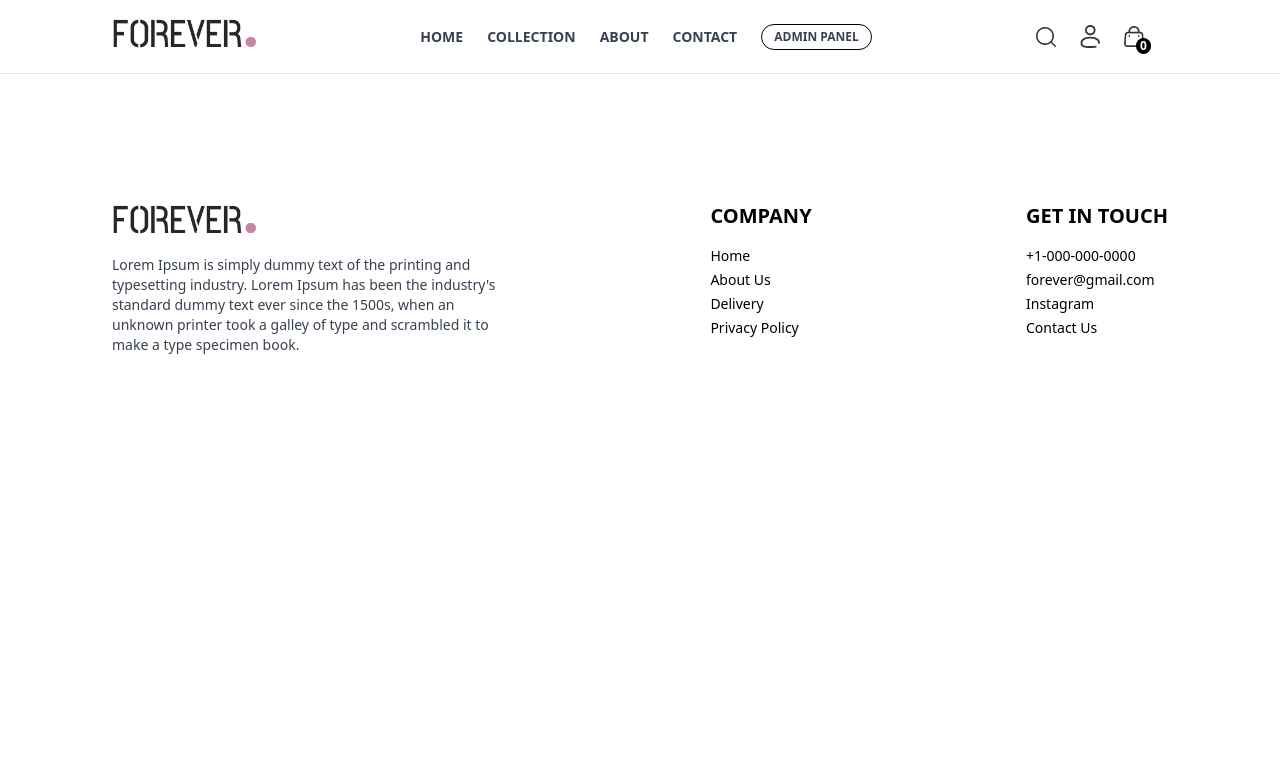
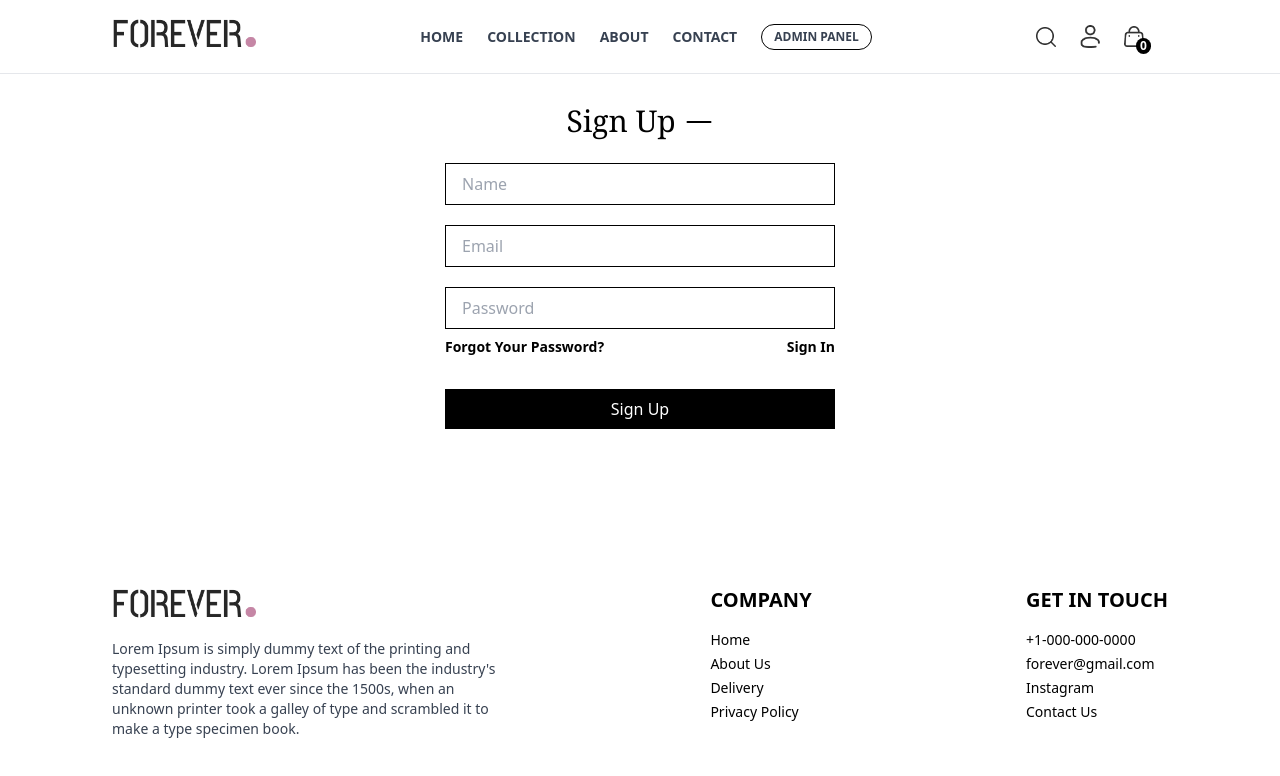
Before and after one commit to Lakshy-a/FOREVER_ECOMMERCE_FRONTEND, a React (Vite) app: page /signup in a window 1280 px wide. Shown: the top 776 px of the page. Built offline with nearby package versions, Linux system fonts and the light colour scheme.

Commit message:
Implemented login, sign up and forgot password page

```diff
--- a/package.json
+++ b/package.json
@@ -10,10 +10,13 @@
     "preview": "vite preview"
   },
   "dependencies": {
+    "@hookform/resolvers": "^3.9.0",
     "@reduxjs/toolkit": "^2.2.7",
     "react": "^18.3.1",
     "react-dom": "^18.3.1",
-    "react-redux": "^9.1.2"
+    "react-hook-form": "^7.53.0",
+    "react-redux": "^9.1.2",
+    "yup": "^1.4.0"
   },
   "devDependencies": {
     "@eslint/js": "^9.9.0",
--- a/src/App.jsx
+++ b/src/App.jsx
@@ -9,6 +9,10 @@ import PrivacyPolicy from "./Components/PrivacyPolicy";
 import DeliveryPolicy from "./Components/DeliveryPolicy";
 import ScrollToTop from "./Components/ScrollToTop";
 import CollectionPage from "./Components/CollectionPage"
+import Login from "./Components/Login";
+import SignUp from "./Components/SignUp";
+import ForgotPassword from "./Components/ForgotPassword"
+import ProductPage from "./Components/ProductPage";
 
 function App() {
   return (
@@ -24,6 +28,10 @@ function App() {
         <Route path="/privacyPolicy" element={<PrivacyPolicy />} />
         <Route path="/deliveryPolicy" element={<DeliveryPolicy />} />
         <Route path="/collection" element={<CollectionPage />} />
+        <Route path="/login" element={<Login />} />
+        <Route path="/signup" element={<SignUp />} />
+        <Route path="/forgotpassword" element={<ForgotPassword />} />
+        <Route path={`/product/:id`} element={<ProductPage />} />
       </Routes>
       <Footer />
     </>
--- a/src/Components/CollectionPage.jsx
+++ b/src/Components/CollectionPage.jsx
@@ -32,12 +32,6 @@ const CollectionPage = () => {
 
   const handleFilterClick = () => {
     setIsFilterOpen(!isFilterOpen);
-  };
-
-  const dispatch = useDispatch();
-
-  const handleCloseSearchBar = () => {
-    dispatch(closeSearchBar());
   };
 
   return (
--- /dev/null
+++ b/src/Components/ForgotPassword.jsx
@@ -0,0 +1,68 @@
+import React from "react";
+import { useForm, Controller } from "react-hook-form";
+import { GoHorizontalRule } from "react-icons/go";
+import { NavLink } from "react-router-dom";
+import { object, string } from "yup";
+import { yupResolver } from "@hookform/resolvers/yup";
+
+let signInSchema = object({
+  email: string().email("Invalid email").required("Email is required"),
+});
+
+const ForgotPassword = () => {
+  const {
+    register,
+    handleSubmit,
+    reset,
+    formState: { errors },
+  } = useForm({
+    resolver: yupResolver(signInSchema),
+  });
+
+  const handleClick = (data) => {
+    console.log(data);
+    reset();
+  };
+
+  return (
+    <>
+      <div className="w-full h-96 flex flex-col items-center justify-center">
+        <div className=" text-3xl flex items-center text-black font-serif">
+          Forgot Your Password
+          <span className="text-black ml-2">
+            <GoHorizontalRule />
+          </span>
+        </div>
+        <p className="mt-8 w-72 text-sm font-light xs:w-[390px]">Please enter the email address you'd like your password reset informayion sent to</p>
+        <form className="mt-4 flex flex-col gap-5">
+          <input
+            className="border py-2 outline-none px-4 text-base w-72 xs:w-[390px] border-black"
+            type="text"
+            placeholder="Email"
+            {...register("email")} // Use lowercase 'email' here
+          />
+          {errors.email && (
+            <p className="text-red-500">{errors.email.message}</p>
+          )}
+        </form>
+        <div className="flex justify-between w-72 xs:w-[390px] mt-2 text-sm font-semibold">
+          <NavLink to={"/login"}>
+            <div className="cursor-pointer">Sign In</div>
+          </NavLink>
+          <NavLink to={"/signup"}>
+            <div className="cursor-pointer">Create Account</div>
+          </NavLink>
+        </div>
+        <button
+          onClick={handleSubmit(handleClick)}
+          type="submit"
+          className="bg-black text-white hover:bg-white hover:text-black hover:border border-black px-8 py-2 mt-8 w-72 xs:w-[390px]"
+        >
+          Request Reset Link
+        </button>
+      </div>
+    </>
+  );
+};
+
+export default ForgotPassword;
--- /dev/null
+++ b/src/Components/Login.jsx
@@ -0,0 +1,79 @@
+import React from "react";
+import { useForm, Controller } from "react-hook-form";
+import { GoHorizontalRule } from "react-icons/go";
+import { NavLink } from "react-router-dom";
+import { object, string } from "yup";
+import { yupResolver } from "@hookform/resolvers/yup";
+
+let signInSchema = object({
+  email: string().email("Invalid email").required("Email is required"),
+  password: string().required("Password is required"),
+});
+
+const Login = () => {
+  const {
+    register,
+    handleSubmit,
+    reset,
+    formState: { errors },
+  } = useForm({
+    resolver: yupResolver(signInSchema),
+  });
+
+  const handleClick = (data) => {
+    console.log(data);
+    reset();
+  };
+
+  return (
+    <>
+      <div className="w-full h-96 flex flex-col items-center justify-center">
+        <div className=" text-3xl flex items-center text-black font-serif">
+          Sign In
+          <span className="text-black ml-2">
+            <GoHorizontalRule />
+          </span>
+        </div>
+        <form className="mt-6 flex flex-col gap-5">
+
+          <input
+            className="border py-2 outline-none px-4 text-base w-72 xs:w-[390px] border-black"
+            type="text"
+            placeholder="Email"
+            {...register("email")} // Use lowercase 'email' here
+          />
+          {errors.email && (
+            <p className="text-red-500">{errors.email.message}</p>
+          )}
+
+          <input
+            className="border py-2 px-4 text-base w-72 xs:w-[390px] outline-none border-black"
+            type="password"
+            placeholder="Password"
+            {...register("password")} // Use lowercase 'password' here
+          />
+          {errors.password && (
+            <p className="text-red-500">{errors.password.message}</p>
+          )}
+        </form>
+        <div className="flex justify-between w-72 xs:w-[390px] mt-2 text-sm font-semibold">
+          <NavLink to={"/forgotpassword"}>
+            <div className="cursor-pointer">Forgot Your Password?</div>
+          </NavLink>
+          <NavLink to={"/signup"}>
+            <div className="cursor-pointer">Create Account</div>
+          </NavLink>
+        </div>
+        <button
+          onClick={handleSubmit(handleClick)}
+          type="submit"
+          className="bg-black text-white hover:bg-white hover:text-black hover:border border-black px-8 py-2 mt-8 w-72 xs:w-[390px]"
+        >
+          Sign In
+        </button>
+      </div>
+    </>
+  );
+};
+
+export default Login;
--- a/src/Components/Navbar.jsx
+++ b/src/Components/Navbar.jsx
@@ -14,7 +14,7 @@ const Navbar = () => {
   const [isNavOpen, setIsNavOpen] = useState(false);
   // const [isSearchBarOpen, setIsSearchBarOpen] = useState(false);
   const dispatch = useDispatch();
-  const selector = useSelector((state) => state.searchBar.isSearchBarOpen)
+  const selector = useSelector((state) => state.searchBar.isSearchBarOpen);
 
   const handleNavOpen = () => {
     setIsNavOpen(!isNavOpen);
@@ -66,6 +66,7 @@ const Navbar = () => {
         <div onClick={handleSearchClick}>
           <img src={search_icon} className="w-5 cursor-pointer" alt="search" />
         </div>
+        <NavLink to={"/login"}>
           <div>
             <img
               src={profile_icon}
@@ -73,6 +74,7 @@ const Navbar = () => {
               alt="profile"
             />
           </div>
+        </NavLink>
         <div className="relative">
           <img src={cart_icon} className="w-5 cursor-pointer" alt="cart" />
           <div className="absolute top-3 left-3 bg-black rounded-full px-1 text-xs text-white font-semibold">
--- /dev/null
+++ b/src/Components/ProductPage.jsx
@@ -0,0 +1,9 @@
+import React from "react";
+
+const ProductPage = () => {
+  return <>
+    <div className="custom-padding">Dynamic Product Page</div>
+  </>;
+};
+
+export default ProductPage;
--- a/src/Components/SearchBar.jsx
+++ b/src/Components/SearchBar.jsx
@@ -17,9 +17,11 @@ const SearchBar = () => {
         <input
           type="text"
           placeholder="Search"
-          className="outline-none text-sm "
+          className="outline-none text-sm w-full "
         />
-        <img src={search_icon} alt="search_icon" className="w-4 h-4" />
+        <div className="w-4">
+          <img src={search_icon} alt="search_icon" className="w-4 h-4" />
+        </div>
       </div>
       <div className="">
         <img
--- /dev/null
+++ b/src/Components/SignUp.jsx
@@ -0,0 +1,87 @@
+import React from "react";
+import { useForm, Controller } from "react-hook-form";
+import { GoHorizontalRule } from "react-icons/go";
+import { NavLink } from "react-router-dom";
+import { object, string } from "yup";
+import { yupResolver } from "@hookform/resolvers/yup";
+
+let signInSchema = object({
+  name: string().required("Name is required"),
+  email: string().email("Invalid email").required("Email is required"),
+  password: string().required("Password is required"),
+});
+
+const SignUp = () => {
+  const {
+    register,
+    handleSubmit,
+    reset,
+    formState: { errors },
+  } = useForm({
+    resolver: yupResolver(signInSchema),
+  });
+
+  const handleClick = (data) => {
+    console.log(data);
+    reset();
+  };
+
+  return (
+    <>
+      <div className="w-full h-96 flex flex-col items-center justify-center">
+        <div className=" text-3xl flex items-center text-black font-serif">
+          Sign Up
+          <span className="text-black ml-2">
+            <GoHorizontalRule />
+          </span>
+        </div>
+        <form className="mt-6 flex flex-col gap-5">
+          <input
+            className="border py-2 outline-none px-4 text-base w-72 xs:w-[390px] border-black"
+            type="text"
+            placeholder="Name"
+            {...register("name")} // Use lowercase 'email' here
+          />
+          {errors.name && <p className="text-red-500">{errors.name.message}</p>}
+
+          <input
+            className="border py-2 outline-none px-4 text-base w-72 xs:w-[390px] border-black"
+            type="text"
+            placeholder="Email"
+            {...register("email")} // Use lowercase 'email' here
+          />
+          {errors.email && (
+            <p className="text-red-500">{errors.email.message}</p>
+          )}
+
+          <input
+            className="border py-2 px-4 text-base w-72 xs:w-[390px] outline-none border-black"
+            type="password"
+            placeholder="Password"
+            {...register("password")} // Use lowercase 'password' here
+          />
+          {errors.password && (
+            <p className="text-red-500">{errors.password.message}</p>
+          )}
+        </form>
+        <div className="flex justify-between w-72 xs:w-[390px] mt-2 text-sm font-semibold">
+          <NavLink to={"/forgotpassword"}>
+            <div className="cursor-pointer">Forgot Your Password?</div>
+          </NavLink>
+          <NavLink to={"/login"}>
+            <div className="cursor-pointer">Sign In</div>
+          </NavLink>
+        </div>
+        <button
+          onClick={handleSubmit(handleClick)}
+          type="submit"
+          className="bg-black text-white hover:bg-white hover:text-black hover:border border-black px-8 py-2 mt-8 w-72 xs:w-[390px]"
+        >
+          Sign Up
+        </button>
+      </div>
+    </>
+  );
+};
+
+export default SignUp;
--- a/src/Components/SingleProduct.jsx
+++ b/src/Components/SingleProduct.jsx
@@ -1,10 +1,12 @@
 import React from "react";
 import p_img1 from "../assets/frontend_assets/p_img1.png";
+import { useNavigate } from "react-router-dom";
 
 const SingleProduct = ({ product }) => {
+  const navigate = useNavigate();
   return (
     <>
-      <div className="mt-4 cursor-pointer">
+      <div className="mt-4 cursor-pointer" onClick={() => navigate(`/product/aaaaa`)}>
         <div className="overflow-hidden">
           <img
             className="hover:scale-110 duration-200 "
```
Also changed, not shown: 1 other file (tests, documents, lock files or other folders). Lines whose indentation alone changed are shown as unchanged.
